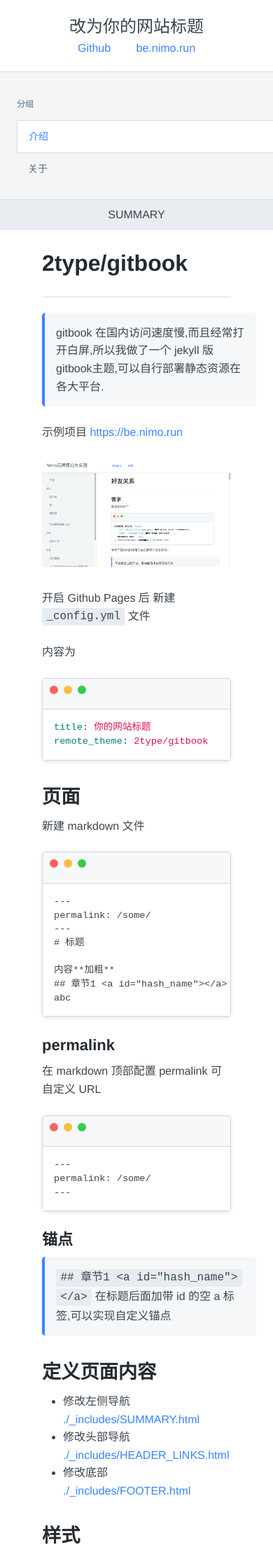
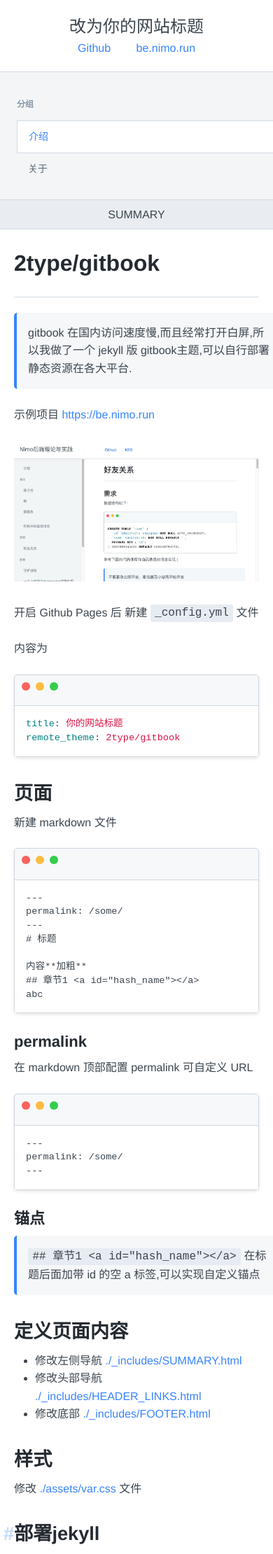
Before and after one commit to ncloud-run/gitbook, a Jekyll site: the page built from readme.md, in a window 390 px wide. Shown: the top 2221 px of the page at 70% size. Built offline with Jekyll 4.4.1, drawn with Linux system fonts in a browser that asks for light colours.

Commit message:
Update page.css

```diff
--- a/assets/page.css
+++ b/assets/page.css
@@ -223,9 +223,13 @@ html body .nav-hash {
     .header {
         position: static;
     }
-    .markdown-body {
-        padding-left: 1em;
-        padding-right: 1em;
+    .markdown-body h2 a,
+    .markdown-body h3 a,
+    .markdown-body h4 a,
+    .markdown-body h5 a,
+    .markdown-body h6 a {
+        margin-left: 0;
+        padding-right: 0;
     }
     .nav {
         width: 100%;
@@ -236,8 +240,8 @@ html body .nav-hash {
         /*max-height: calc(70vh);*/
     }
     .markdown-body {
-        padding-left: 40px;
-        padding-right: 40px;
+        padding-left: 0px;
+        padding-right: 0px;
     }
     .nav-switch {
         cursor: pointer;
```
